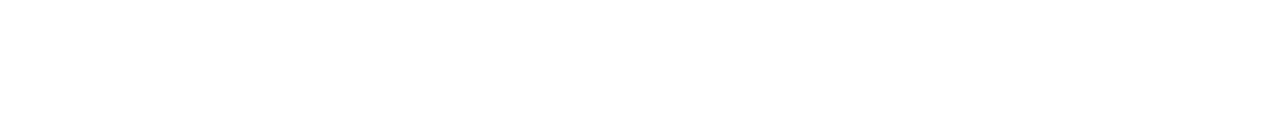
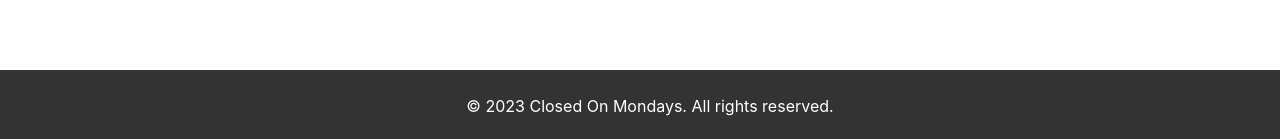
Before and after one commit to pciongoli/closed-on-mondays, a React (Create React App) app: page /portfolio in a window 1280 px wide. Shown: the part 707-846 px from the top of the page. Before the commit the page ends 800 px from the top, so only its background shows below. Built offline with nearby package versions, Linux system fonts and the light colour scheme.

Commit message:
style updates

```diff
--- a/src/App.css
+++ b/src/App.css
@@ -28,6 +28,17 @@
    color: #61dafb;
 }
 
+/* src/styles/App.css */
+.app-container {
+   display: flex;
+   flex-direction: column;
+   min-height: 100vh; /* Full viewport height */
+}
+
+.main-content {
+   flex: 1; /* Takes up all available space, pushing footer down */
+}
+
 @keyframes App-logo-spin {
    from {
       transform: rotate(0deg);
--- a/src/App.js
+++ b/src/App.js
@@ -5,17 +5,26 @@
 import PortfolioPage from "./pages/PortfolioPage";
 import ServicesPage from "./pages/ServicesPage";
 import ContactPage from "./pages/ContactPage";
+import Footer from "./components/Footer"; // Import the Footer component
+import "./App.css";
 
 function App() {
    return (
       <Router>
          <NavBar />
+         <div className="app-container">
+            {" "}
+            {/* New container div */}
+            <div className="main-content">
                <Routes>
                   <Route path="/" element={<HomePage />} />
                   <Route path="/portfolio" element={<PortfolioPage />} />
                   <Route path="/services" element={<ServicesPage />} />
                   <Route path="/contact" element={<ContactPage />} />
                </Routes>
+            </div>
+            <Footer />
+         </div>
       </Router>
    );
 }
--- /dev/null
+++ b/src/components/Footer.js
@@ -0,0 +1,12 @@
+// src/components/Footer.js
+import React from "react";
+import "../styles/Footer.css";
+
+const Footer = () => (
+   <footer className="footer">
+      <p>© 2023 Closed On Mondays. All rights reserved.</p>
+      {/* Add any additional footer content here */}
+   </footer>
+);
+
+export default Footer;
--- a/src/components/NavBar.js
+++ b/src/components/NavBar.js
@@ -5,7 +5,9 @@
 function NavBar() {
    return (
       <nav className="navbar">
-         <h1 className="title">Closed On Mondays</h1>
+         <Link to="/" className="title-link">
+            <h1 className="title">Closed On Mondays</h1>
+         </Link>
          <div className="links">
             <Link to="/">Home</Link>
             <Link to="/portfolio">Portfolio</Link>
--- a/src/pages/PortfolioPage.js
+++ b/src/pages/PortfolioPage.js
@@ -1,29 +1,34 @@
 // src/pages/PortfolioPage.js
 import React from "react";
 import "../styles/PortfolioPage.css";
+
+const projects = [
+   {
+      videoUrl: "https://assets.codepen.io/7125791/video+%281080p%29.mp4",
+      title: "Project Title 1",
+      details: "Description and details about the project...",
+      technicalDetails: "Technical details, software used, etc...",
+   },
+   // Add more project objects here
+];
 
 const PortfolioPage = () => (
    <div className="portfolio">
       <h1>Portfolio</h1>
       <div className="projects">
-         {/* Example project */}
-         <div className="project">
-            <div className="video-preview">
-               <video controls>
-                  <source src="project1.mp4" type="video/mp4" />
-                  Your browser does not support the video tag.
-               </video>
+         {projects.map((project, index) => (
+            <div className="project" key={index}>
+               <div className="video-preview">
+                  <video controls>
+                     <source src={project.videoUrl} type="video/mp4" />
+                     Your browser does not support the video tag.
+                  </video>
+               </div>
+               <h3 className="project-title">{project.title}</h3>
+               <p className="project-details">{project.details}</p>
+               <p className="technical-details">{project.technicalDetails}</p>
             </div>
-            <h3 className="project-title">Project Title 1</h3>
-            <p className="project-details">
-               Description and details about the project...
-            </p>
-            <p className="technical-details">
-               Technical details, software used, etc...
-            </p>
-         </div>
-
-         {/* You can add more projects similarly */}
+         ))}
       </div>
    </div>
 );
--- /dev/null
+++ b/src/styles/Footer.css
@@ -0,0 +1,8 @@
+/* src/styles/Footer.css */
+.footer {
+   background-color: #333;
+   color: #fff;
+   padding: 10px;
+   text-align: center;
+   width: 100%;
+}
--- a/src/styles/NavBar.css
+++ b/src/styles/NavBar.css
@@ -18,6 +18,15 @@
    text-decoration: none;
 }
 
+.title-link {
+   text-decoration: none; /* Remove underline */
+   color: inherit; /* Keep the color the same as other text */
+}
+
+.title-link:hover {
+   text-decoration: underline; /* Optional: underline on hover */
+}
+
 .links a:hover {
    text-decoration: underline;
 }
```
Lines whose indentation alone changed are shown as unchanged.
